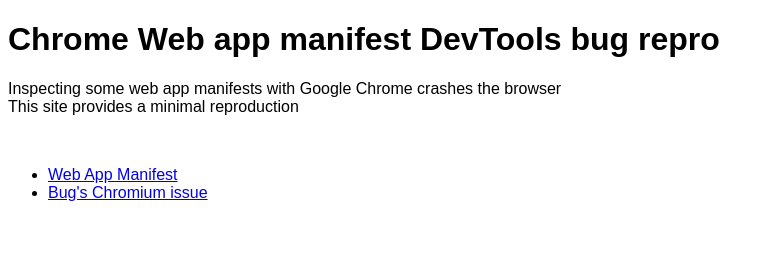
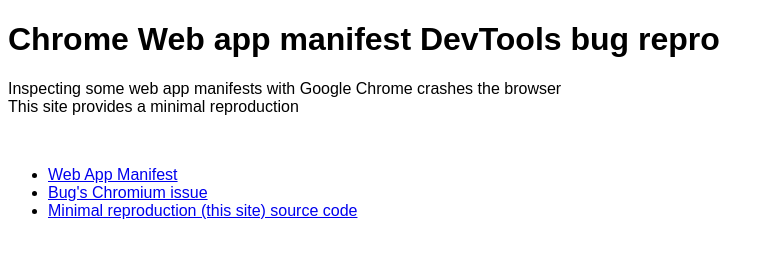
Before and after one commit to davidlj95/chrome-web-app-manifest-devtools-bug-repro, a plain HTML site: page index.html in a window 1280 px wide. Shown: the whole page, without its empty margins (0-773 px from the left). Drawn offline with Linux system fonts and the light colour scheme.

Commit message:
Add link to GitHub repo

```diff
--- a/index.html
+++ b/index.html
@@ -29,6 +29,11 @@
           >Bug's Chromium issue</a
         >
       </li>
+      <li>
+        <a href="https://github.com/davidlj95/chrome-web-app-manifest-devtools-bug-repro">
+          Minimal reproduction (this site) source code
+        </a>
+      </li>
     </ul>
   </body>
 </html>
```
